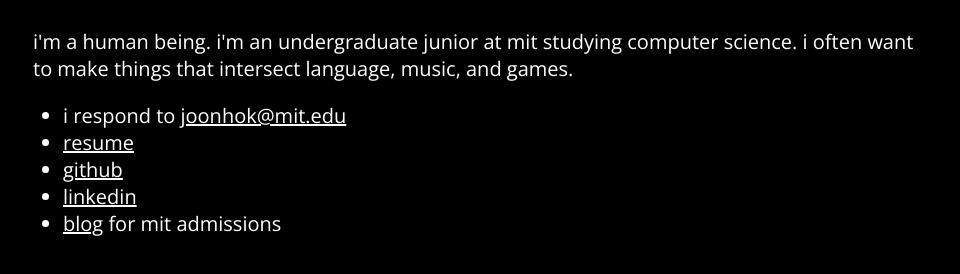
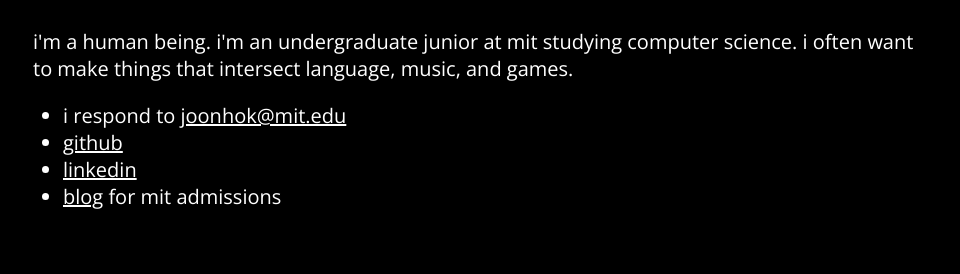
Before and after one commit to joon-ko/joonho.space, a website: page index.html in a window 1280 px wide. Shown: the part 188-462 px from the top of the page, without its empty margins (159-1119 px from the left). Drawn offline with nearby package versions, Linux system fonts and the light colour scheme; a web font is replaced by a local one.

Commit message:
todo: fix broken resume link

```diff
--- a/index.html
+++ b/index.html
@@ -27,7 +27,6 @@
         i'm a human being. i'm an undergraduate junior at mit studying computer science. i often want to make things that intersect language, music, and games.
         <ul>
             <li>i respond to <a href="mailto:joonhok@mit.edu">joonhok@mit.edu</a></li>
-            <li><a href="/public/resume.pdf" target="_blank">resume</a></li>
             <li><a href="https://github.com/simpko">github</a></li>
             <li><a href="https://www.linkedin.com/in/joonho-ko/">linkedin</a></li>
             <li><a href="https://mitadmissions.org/blogs/author/joonhok/">blog</a> for mit admissions</li>
```
Also changed, not shown: static/css/classes.css (renamed from public/css/classes.css), static/css/index.css (renamed from public/css/index.css), static/css/projects.css (renamed from public/css/projects.css), static/img/fingerspell.png (renamed from public/img/fingerspell.png), static/img/planet.png (renamed from public/img/planet.png), 2 other files.
